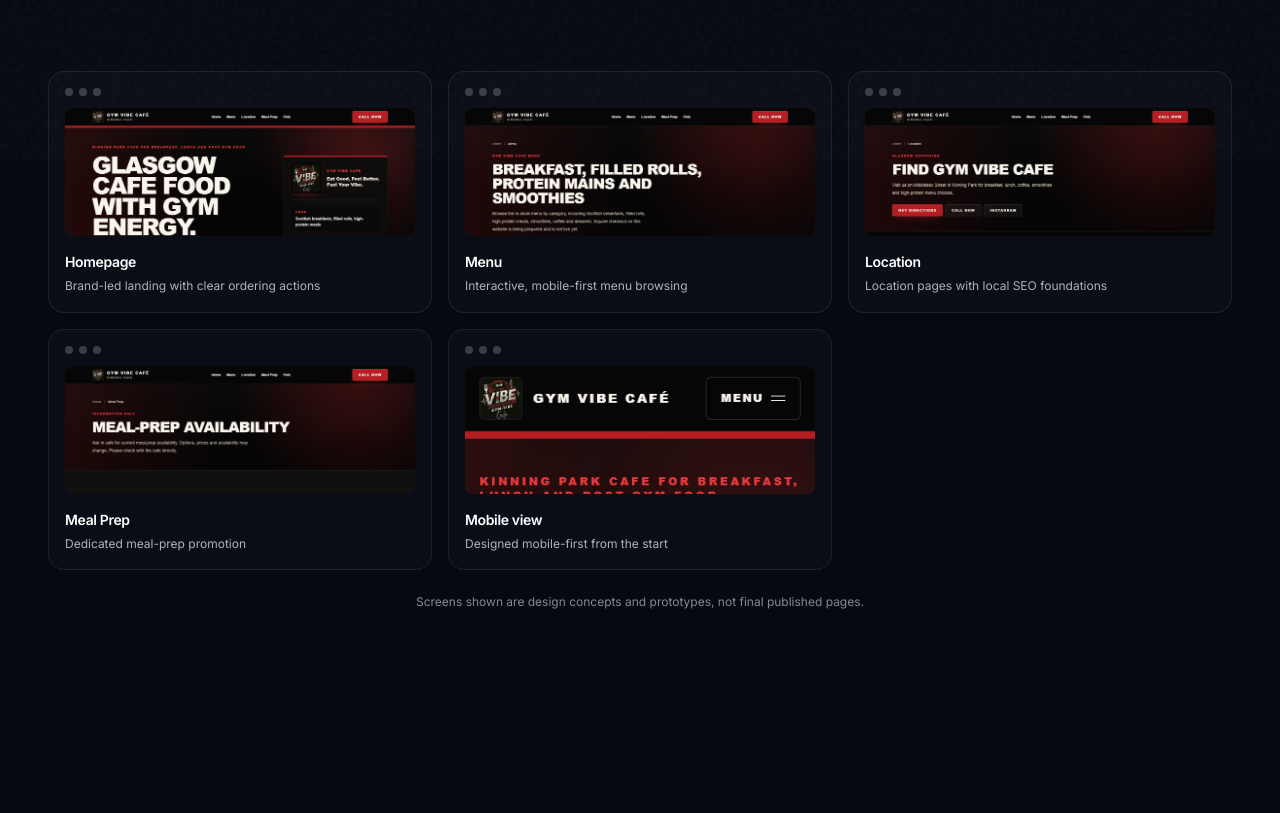
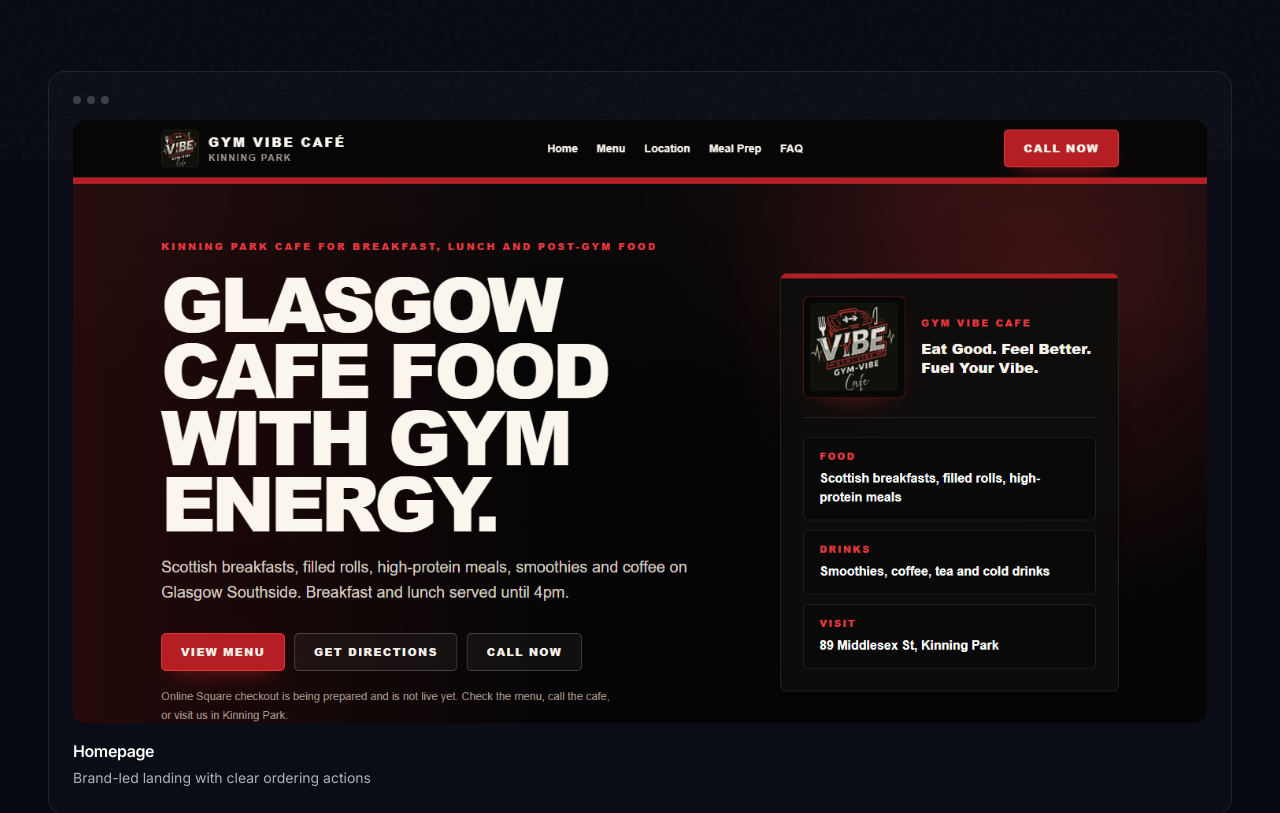
Before and after one commit to DylanP9/Lunamar-Digital, a Next.js app: page /case-studies/gym-vibe-cafe in a window 1280 px wide. Shown: the part 640-1453 px from the top of the page. Built offline with nearby package versions, Linux system fonts and the light colour scheme.

Commit message:
Improve Gym Vibe Cafe case study visuals

```diff
--- a/src/app/case-studies/gym-vibe-cafe/page.tsx
+++ b/src/app/case-studies/gym-vibe-cafe/page.tsx
@@ -16,6 +16,7 @@
 
 export default function GymVibeCafeCaseStudy() {
   if (!study) notFound();
+  const [featuredMockup, ...supportingMockups] = study.mockups;
 
   return (
     <>
@@ -27,13 +28,18 @@
 
       <section className="section pt-4">
         <div className="container-x">
-          <Reveal>
-            <div className="grid grid-cols-2 gap-4 sm:grid-cols-3">
-              {study.mockups.map((mockup) => (
-                <MockupCard key={mockup.label} mockup={mockup} />
-              ))}
-            </div>
-          </Reveal>
+          {featuredMockup ? (
+            <Reveal>
+              <div className="space-y-6">
+                <MockupCard mockup={featuredMockup} variant="hero" />
+                <div className="grid gap-6 md:grid-cols-3">
+                  {supportingMockups.map((mockup) => (
+                    <MockupCard key={mockup.label} mockup={mockup} variant="large" />
+                  ))}
+                </div>
+              </div>
+            </Reveal>
+          ) : null}
           <Reveal>
             <p className="mt-6 text-center text-xs text-[var(--color-mistier)]">
               Screens shown are design concepts and prototypes, not final
--- a/src/app/work/page.tsx
+++ b/src/app/work/page.tsx
@@ -24,10 +24,13 @@
 
       <section className="section pt-4">
         <div className="container-x space-y-12">
-          {caseStudies.map((study) => (
+          {caseStudies.map((study) => {
+            const [featuredMockup, ...supportingMockups] = study.mockups;
+
+            return (
             <Reveal key={study.slug}>
               <article className="glow-border relative overflow-hidden rounded-[2rem] border border-[var(--color-line)] bg-white/[0.02] p-7 sm:p-10">
-                <div className="grid gap-10 lg:grid-cols-[1fr_1.1fr] lg:items-center">
+                <div className="grid gap-10 lg:grid-cols-[0.85fr_1.35fr] lg:items-center">
                   <div>
                     <span className="inline-flex items-center gap-2 rounded-full border border-[var(--color-line)] bg-white/[0.03] px-3.5 py-1.5 text-xs font-medium text-[var(--color-blue)]">
                       <span className="h-1.5 w-1.5 rounded-full bg-[var(--color-blue)] animate-pulse-glow" />
@@ -48,15 +51,25 @@
                     </Link>
                   </div>
 
-                  <div className="grid grid-cols-2 gap-4">
-                    {study.mockups.slice(0, 4).map((mockup) => (
-                      <MockupCard key={mockup.label} mockup={mockup} />
-                    ))}
-                  </div>
+                  {featuredMockup ? (
+                    <div className="space-y-5">
+                      <MockupCard mockup={featuredMockup} variant="hero" />
+                      <div className="grid gap-5 sm:grid-cols-3">
+                        {supportingMockups.slice(0, 3).map((mockup) => (
+                          <MockupCard
+                            key={mockup.label}
+                            mockup={mockup}
+                            variant="large"
+                          />
+                        ))}
+                      </div>
+                    </div>
+                  ) : null}
                 </div>
               </article>
             </Reveal>
-          ))}
+            );
+          })}
 
           <Reveal>
             <p className="text-center text-sm text-[var(--color-mistier)]">
--- a/src/components/MockupCard.tsx
+++ b/src/components/MockupCard.tsx
@@ -1,26 +1,53 @@
 import type { CaseStudyMockup } from "@/types/caseStudy";
 import Image from "next/image";
 
+type MockupCardVariant = "standard" | "large" | "hero";
+
+const imageClassByVariant: Record<MockupCardVariant, string> = {
+  standard: "aspect-[16/10]",
+  large: "aspect-[16/9]",
+  hero: "aspect-[16/9] lg:aspect-[16/8.5]",
+};
+
+const cardClassByVariant: Record<MockupCardVariant, string> = {
+  standard: "p-4",
+  large: "p-4 sm:p-5",
+  hero: "p-4 sm:p-5 lg:p-6",
+};
+
 /**
- * Placeholder visual for a case-study screen. Designed to be swapped for a real
- * screenshot (next/image) once approved assets are added to
- * /public/images/case-studies/.
+ * Screenshot card for case-study screens. Falls back to a lightweight
+ * placeholder if an approved image has not been added yet.
  */
-export default function MockupCard({ mockup }: { mockup: CaseStudyMockup }) {
+export default function MockupCard({
+  mockup,
+  variant = "standard",
+}: {
+  mockup: CaseStudyMockup;
+  variant?: MockupCardVariant;
+}) {
   return (
-    <div className="glow-border group relative overflow-hidden rounded-2xl border border-[var(--color-line)] bg-white/[0.02] p-4 transition-transform duration-300 hover:-translate-y-1">
-      <div className="mb-3 flex items-center gap-1.5">
+    <div
+      className={`glow-border group relative overflow-hidden rounded-2xl border border-[var(--color-line)] bg-white/[0.02] transition-transform duration-300 hover:-translate-y-1 ${cardClassByVariant[variant]}`}
+    >
+      <div className="mb-3 flex items-center gap-1.5 sm:mb-4">
         <span className="h-2 w-2 rounded-full bg-white/20" />
         <span className="h-2 w-2 rounded-full bg-white/20" />
         <span className="h-2 w-2 rounded-full bg-white/20" />
       </div>
-      <div className="relative h-32 overflow-hidden rounded-lg bg-[linear-gradient(135deg,rgba(91,140,255,0.22),rgba(164,114,255,0.16))]">
+      <div
+        className={`relative overflow-hidden rounded-xl bg-[linear-gradient(135deg,rgba(91,140,255,0.22),rgba(164,114,255,0.16))] ${imageClassByVariant[variant]}`}
+      >
         {mockup.image ? (
           <Image
             src={mockup.image}
             alt={`${mockup.label} screenshot`}
             fill
-            sizes="(min-width: 1024px) 25vw, 50vw"
+            sizes={
+              variant === "hero"
+                ? "(min-width: 1024px) 70vw, 100vw"
+                : "(min-width: 1024px) 34vw, 100vw"
+            }
             className="object-cover object-top transition-transform duration-500 group-hover:scale-105"
           />
         ) : (
@@ -31,8 +58,10 @@
           </>
         )}
       </div>
-      <h3 className="mt-4 text-sm font-semibold tracking-tight">{mockup.label}</h3>
-      <p className="mt-1 text-xs leading-relaxed text-[var(--color-mist)]">
+      <h3 className="mt-4 text-sm font-semibold tracking-tight sm:text-base">
+        {mockup.label}
+      </h3>
+      <p className="mt-1 text-xs leading-relaxed text-[var(--color-mist)] sm:text-sm">
         {mockup.caption}
       </p>
     </div>
--- a/src/components/sections/CaseStudyPreview.tsx
+++ b/src/components/sections/CaseStudyPreview.tsx
@@ -8,6 +8,7 @@
 export default function CaseStudyPreview() {
   const study = featuredCaseStudies[0];
   if (!study) return null;
+  const [featuredMockup, ...supportingMockups] = study.mockups;
 
   return (
     <section className="section" id="work">
@@ -18,7 +19,7 @@
           description={study.summary}
         />
 
-        <div className="mt-14 grid gap-10 lg:grid-cols-[1fr_1.1fr] lg:items-center">
+        <div className="mt-14 grid gap-10 lg:grid-cols-[0.85fr_1.35fr] lg:items-center">
           <Reveal className="order-2 lg:order-1">
             <span className="inline-flex items-center gap-2 rounded-full border border-[var(--color-line)] bg-white/[0.03] px-3.5 py-1.5 text-xs font-medium text-[var(--color-blue)]">
               <span className="h-1.5 w-1.5 rounded-full bg-[var(--color-blue)] animate-pulse-glow" />
@@ -52,11 +53,16 @@
           </Reveal>
 
           <Reveal delay={120} className="order-1 lg:order-2">
-            <div className="grid grid-cols-2 gap-4">
-              {study.mockups.slice(0, 4).map((mockup) => (
-                <MockupCard key={mockup.label} mockup={mockup} />
-              ))}
-            </div>
+            {featuredMockup ? (
+              <div className="space-y-5">
+                <MockupCard mockup={featuredMockup} variant="hero" />
+                <div className="grid gap-5 sm:grid-cols-3">
+                  {supportingMockups.slice(0, 3).map((mockup) => (
+                    <MockupCard key={mockup.label} mockup={mockup} variant="large" />
+                  ))}
+                </div>
+              </div>
+            ) : null}
           </Reveal>
         </div>
 
--- a/src/data/caseStudies.ts
+++ b/src/data/caseStudies.ts
@@ -53,9 +53,9 @@
         image: "/images/case-studies/gym-vibe-cafe/homepage.png",
       },
       {
-        label: "Menu",
-        caption: "Interactive, mobile-first menu browsing",
-        image: "/images/case-studies/gym-vibe-cafe/menu.png",
+        label: "Menu system",
+        caption: "Category browsing with visible items and pricing",
+        image: "/images/case-studies/gym-vibe-cafe/menu-system.png",
       },
       {
         label: "Location",
@@ -67,11 +67,6 @@
         caption: "Dedicated meal-prep promotion",
         image: "/images/case-studies/gym-vibe-cafe/meal-prep.png",
       },
-      {
-        label: "Mobile view",
-        caption: "Designed mobile-first from the start",
-        image: "/images/case-studies/gym-vibe-cafe/mobile-homepage.png",
-      },
     ],
     featured: true,
   },
```
Also changed, not shown: public/images/case-studies/gym-vibe-cafe/menu-system.png (added).
